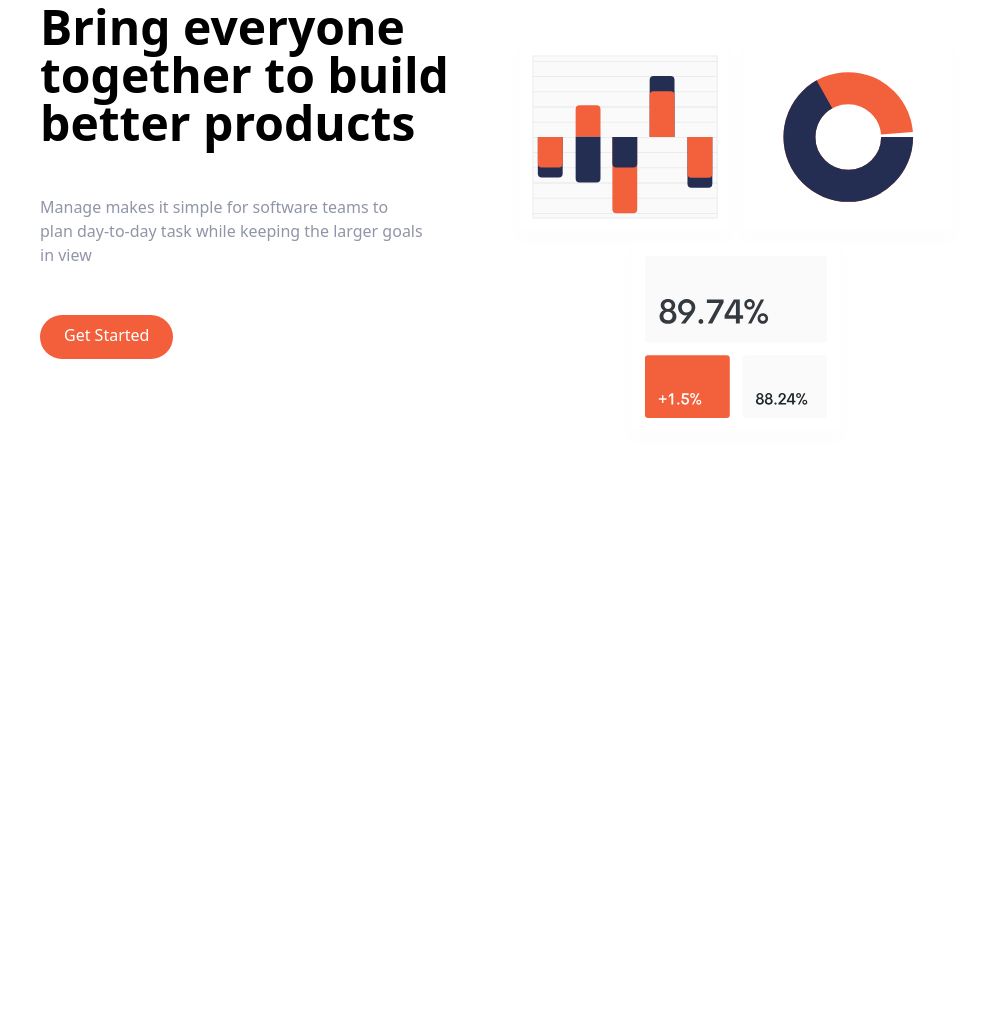
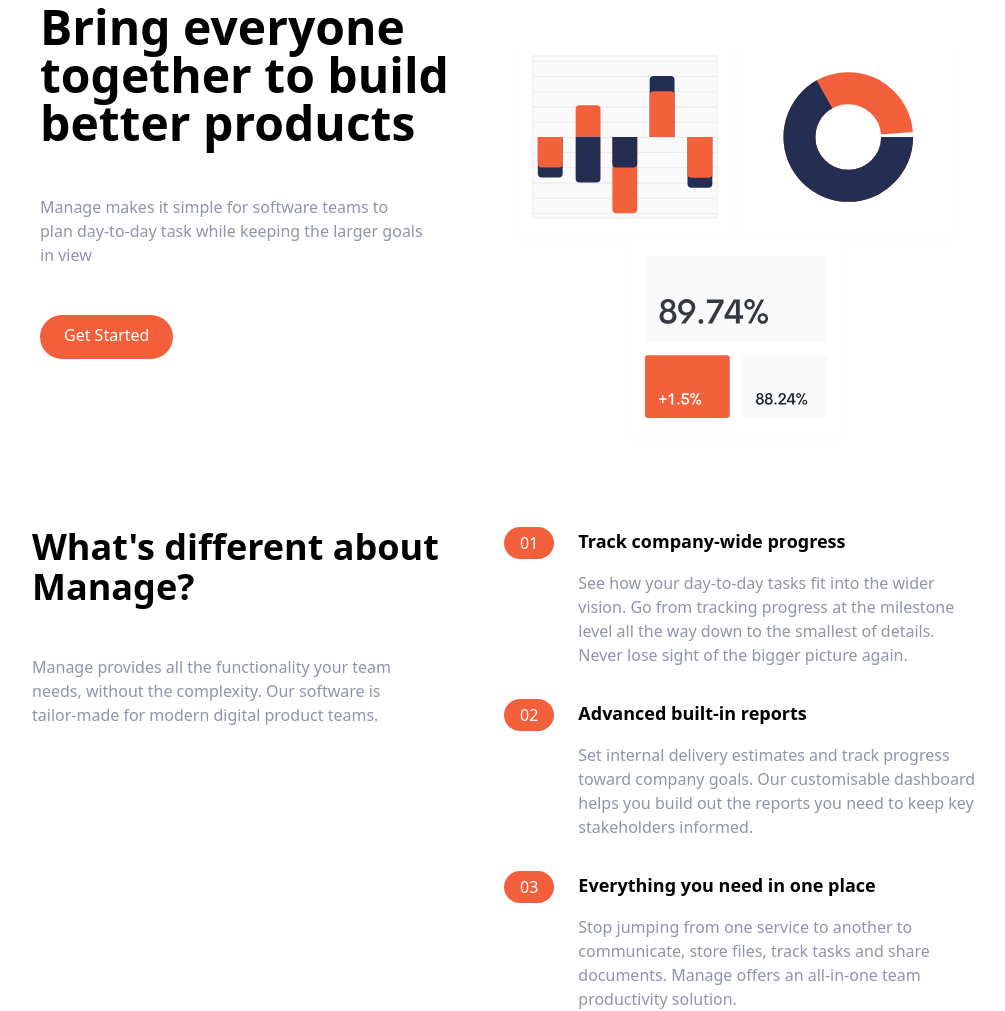
Before and after one commit to moxeey/tailwind_manage_landing, a website: page index.html in a window 1280 px wide. Shown: the part 129-1140 px from the top of the page, without its empty margins (136-1141 px from the left). Before the commit the page ends 800 px from the top, so only its background shows below. Drawn offline with Linux system fonts and the light colour scheme.

Commit message:
feat: Features Section

```diff
--- a/index.html
+++ b/index.html
@@ -63,5 +63,113 @@
         </div>
       </div>
     </section>
+    <!-- Features Section -->
+    <section id="features">
+      <div
+        class="container flex flex-col px-4 mx-auto mt-10 space-y-12 md:space-y-0 md:flex-row"
+      >
+        <!-- What's Different -->
+        <div class="flex flex-col space-y-12 md:w-1/2">
+          <h2 class="max-w-md text-4xl font-bold text-center md:text-left">
+            What's different about Manage?
+          </h2>
+          <p class="max-w-sm text-center text-darkGrayishBlue md:text-left">
+            Manage provides all the functionality your team needs, without the
+            complexity. Our software is tailor-made for modern digital product
+            teams.
+          </p>
+        </div>
+        <!-- Numbered List -->
+        <div class="flex flex-col space-y-8 md:w-1/2">
+          <!-- List Item 1 -->
+          <div
+            class="flex flex-col space-y-3 md:space-y-0 md:space-x-6 md:flex-row"
+          >
+            <!-- Heading -->
+            <div class="rounded-l-full bg-brightRedSupLight md:bg-transparent">
+              <div class="flex items-center space-x-2">
+                <div
+                  class="px-4 py-2 text-white rounded-full md:py-1 bg-brightRed"
+                >
+                  01
+                </div>
+                <h3 class="text-base font-bold md:mb-4 md:hidden">
+                  Track company-wide progress
+                </h3>
+              </div>
+            </div>
+            <div>
+              <h3 class="hidden mb-4 text-lg font-bold md:block">
+                Track company-wide progress
+              </h3>
+              <p class="text-darkGrayishBlue">
+                See how your day-to-day tasks fit into the wider vision. Go from
+                tracking progress at the milestone level all the way down to the
+                smallest of details. Never lose sight of the bigger picture
+                again.
+              </p>
+            </div>
+          </div>
+
+          <!-- List Item 2 -->
+          <div
+            class="flex flex-col space-y-3 md:space-y-0 md:space-x-6 md:flex-row"
+          >
+            <!-- Heading -->
+            <div class="rounded-l-full bg-brightRedSupLight md:bg-transparent">
+              <div class="flex items-center space-x-2">
+                <div
+                  class="px-4 py-2 text-white rounded-full md:py-1 bg-brightRed"
+                >
+                  02
+                </div>
+                <h3 class="text-base font-bold md:mb-4 md:hidden">
+                  Advanced built-in reports
+                </h3>
+              </div>
+            </div>
+            <div>
+              <h3 class="hidden mb-4 text-lg font-bold md:block">
+                Advanced built-in reports
+              </h3>
+              <p class="text-darkGrayishBlue">
+                Set internal delivery estimates and track progress toward
+                company goals. Our customisable dashboard helps you build out
+                the reports you need to keep key stakeholders informed.
+              </p>
+            </div>
+          </div>
+
+          <!-- List Item 3 -->
+          <div
+            class="flex flex-col space-y-3 md:space-y-0 md:space-x-6 md:flex-row"
+          >
+            <!-- Heading -->
+            <div class="rounded-l-full bg-brightRedSupLight md:bg-transparent">
+              <div class="flex items-center space-x-2">
+                <div
+                  class="px-4 py-2 text-white rounded-full md:py-1 bg-brightRed"
+                >
+                  03
+                </div>
+                <h3 class="text-base font-bold md:mb-4 md:hidden">
+                  Everything you need in one place
+                </h3>
+              </div>
+            </div>
+            <div>
+              <h3 class="hidden mb-4 text-lg font-bold md:block">
+                Everything you need in one place
+              </h3>
+              <p class="text-darkGrayishBlue">
+                Stop jumping from one service to another to communicate, store
+                files, track tasks and share documents. Manage offers an
+                all-in-one team productivity solution.
+              </p>
+            </div>
+          </div>
+        </div>
+      </div>
+    </section>
   </body>
 </html>
```
Also changed, not shown: css/main.css.
